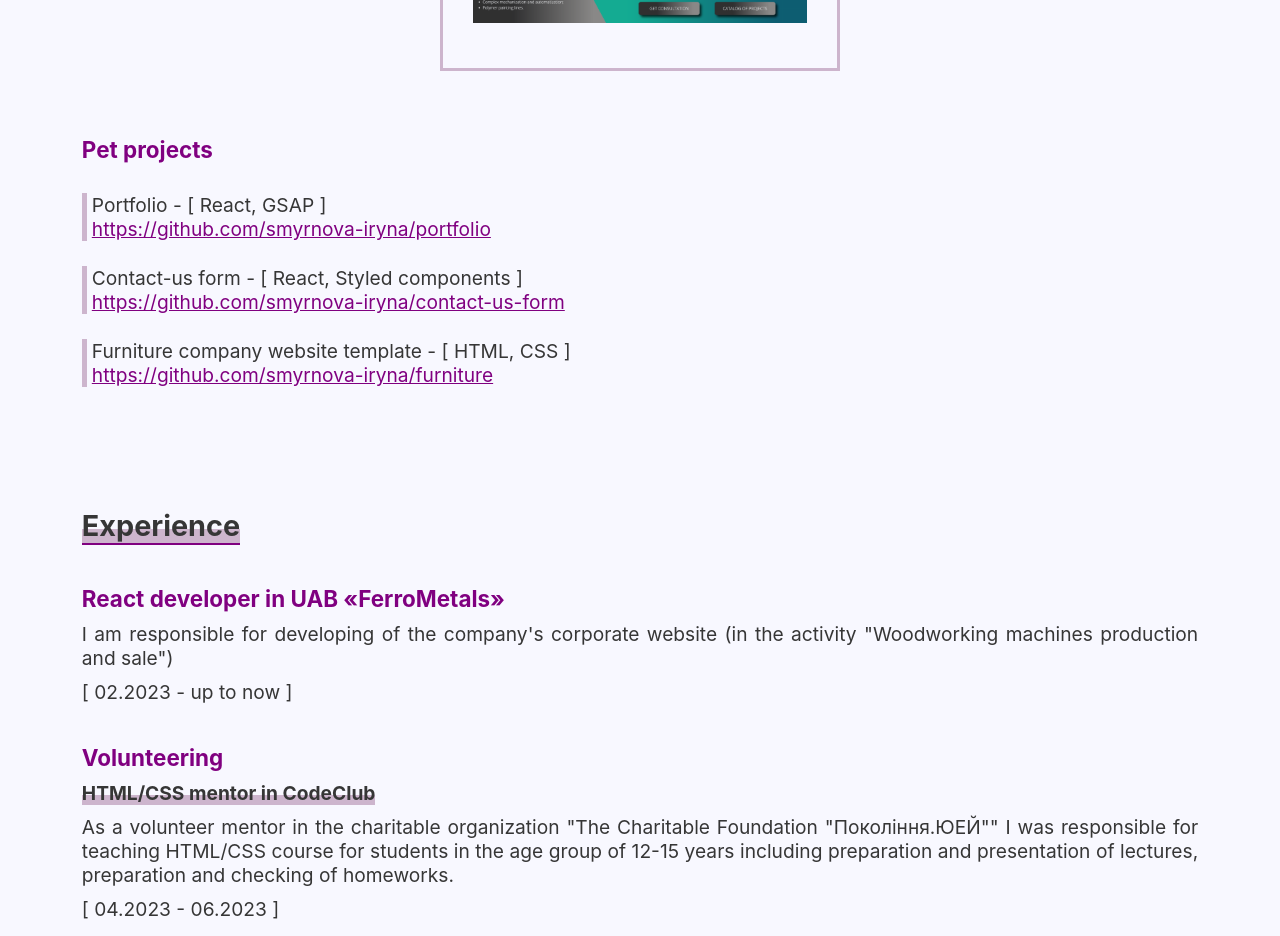
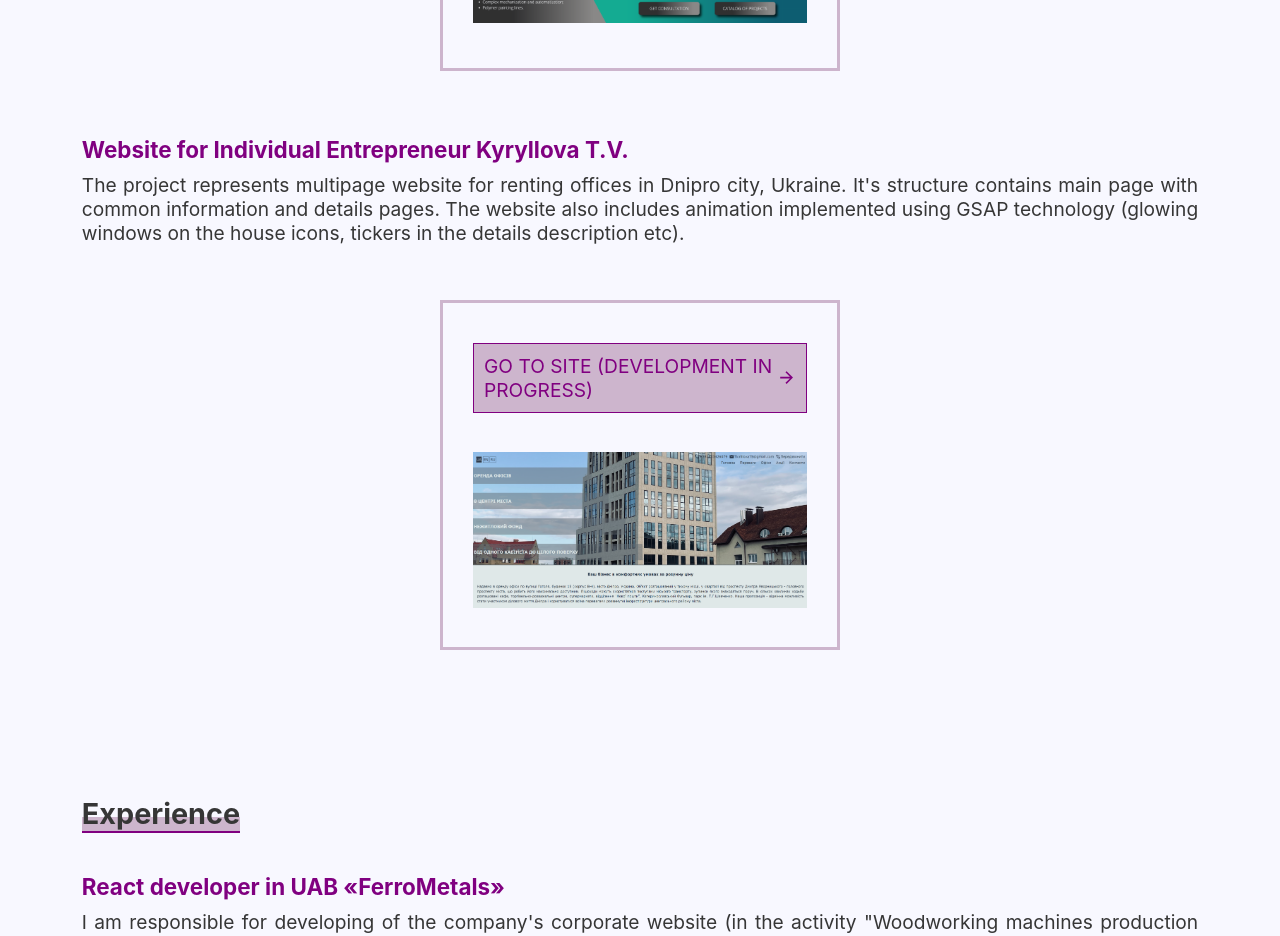
Before and after one commit to smyrnova-iryna/portfolio, a React (Create React App) app in the folder portfolio-website/: page / in a window 1280 px wide. Shown: the part 1160-2096 px from the top of the page. Built offline with nearby package versions, Linux system fonts and the light colour scheme.

Commit message:
Update info

```diff
--- a/portfolio-website/src/App.js
+++ b/portfolio-website/src/App.js
@@ -33,6 +33,10 @@ function App() {
   const [animateWebsiteLinkTo, setAnimateWebsiteLinkTo] = useState(false);
 
   const [animateWebsiteLinkFrom, setAnimateWebsiteLinkFrom] = useState(false);
+
+  const [animateSecondWebsiteLinkTo, setAnimateSecondWebsiteLinkTo] = useState(false);
+
+  const [animateSecondWebsiteLinkFrom, setAnimateSecondWebsiteLinkFrom] = useState(false);
 
   const [navVisibility, setNavVisibility] = useState("");
 
@@ -427,7 +431,7 @@ function App() {
     if (animateWebsiteLinkTo === true) {
       let ctxTo = gsap.context(() => {
 
-        gsap.to(".Project-Link",
+        gsap.to(".First-Project-Link",
         {
           duration: 1,
           scale: 1.1
@@ -440,7 +444,7 @@ function App() {
     } else if (animateWebsiteLinkFrom === true) {
       let ctxFrom = gsap.context(() => {
 
-        gsap.from(".Project-Link",
+        gsap.from(".First-Project-Link",
         {
           duration: 1,
           scale: 1.1
@@ -453,6 +457,38 @@ function App() {
     }
 
   }, [animateWebsiteLinkTo, animateWebsiteLinkFrom]);
+
+
+  useLayoutEffect(() => {
+    if (animateSecondWebsiteLinkTo === true) {
+      let ctxTo = gsap.context(() => {
+
+        gsap.to(".Second-Project-Link",
+        {
+          duration: 1,
+          scale: 1.1
+        });
+
+      }, comp);
+
+      return () => ctxTo.revert();
+
+    } else if (animateSecondWebsiteLinkFrom === true) {
+      let ctxFrom = gsap.context(() => {
+
+        gsap.from(".Second-Project-Link",
+        {
+          duration: 1,
+          scale: 1.1
+        });
+
+      }, comp);
+
+      return () => ctxFrom.revert();
+
+    }
+
+  }, [animateSecondWebsiteLinkTo, animateSecondWebsiteLinkFrom]);
 
 
 
@@ -510,14 +546,26 @@ function App() {
             <div className="Projects-Container">
               <p className="Standart-Description Portfolio-Container" id="Portfolio-Description" >{currentData.mainSection.portfolio.projects[0].description}</p>
               <div className="Project-Link-Extra-Container">
-                <a className="Project-Link" onMouseEnter={() => {setAnimateWebsiteLinkTo(true); setAnimateWebsiteLinkFrom(false)}} onMouseLeave={() => {setAnimateWebsiteLinkFrom(true); setAnimateWebsiteLinkTo(false)}} href={currentData.mainSection.portfolio.projects[0].link} target='blank'>
+                <a className="Project-Link First-Project-Link" onMouseEnter={() => {setAnimateWebsiteLinkTo(true); setAnimateWebsiteLinkFrom(false)}} onMouseLeave={() => {setAnimateWebsiteLinkFrom(true); setAnimateWebsiteLinkTo(false)}} href={currentData.mainSection.portfolio.projects[0].link} target='blank'>
                   <p className="Project-Link-Title">{currentData.mainSection.portfolio.projects[0].linkTitle} <ArrowForwardIcon className='Standart-Icon' /></p>
                   <img src={require("./data/img/ferrometals-preview-image.png")} target="blank" alt="FerroMetals website preview"></img>
                 </a>
               </div>
             </div>
           </div>
-          <div className="Standart-List-Outer-Container">
+          <div className="Standart-Block">
+            <h3 className="Standart-Subheading Portfolio-Subheading">{currentData.mainSection.portfolio.projects[1].title}</h3>
+            <div className="Projects-Container">
+              <p className="Standart-Description Portfolio-Container" id="Portfolio-Description" >{currentData.mainSection.portfolio.projects[1].description}</p>
+              <div className="Project-Link-Extra-Container">
+                <a className="Project-Link Second-Project-Link" onMouseEnter={() => {setAnimateSecondWebsiteLinkTo(true); setAnimateSecondWebsiteLinkFrom(false)}} onMouseLeave={() => {setAnimateSecondWebsiteLinkFrom(true); setAnimateSecondWebsiteLinkTo(false)}} href={currentData.mainSection.portfolio.projects[1].link} target='blank'>
+                  <p className="Project-Link-Title">{currentData.mainSection.portfolio.projects[1].linkTitle} <ArrowForwardIcon className='Standart-Icon' /></p>
+                  <img src={require("./data/img/houserent-preview-image.png")} target="blank" alt="FerroMetals website preview"></img>
+                </a>
+              </div>
+            </div>
+          </div>
+          {/* <div className="Standart-List-Outer-Container">
           <h3 className="Standart-Subheading Pet-Projects-Heading">{currentData.mainSection.portfolio.petProjects.heading}</h3>
           <ul className="Standart-List">
             {currentData.mainSection.portfolio.petProjects.projects.map((item) =>
@@ -528,7 +576,7 @@ function App() {
                       )}
           </ul>
 
-          </div>
+          </div> */}
         </article>
         <article className="Standart-Section-Container">
           <div className="Experience-anchor" id="Experience"></div>
--- a/portfolio-website/src/data/dataEn.js
+++ b/portfolio-website/src/data/dataEn.js
@@ -29,6 +29,12 @@ const dataEn = {
                     description: 'Development of UAB "Ferrometals" company`s website included formation of the website structure (header, footer, navigation panel and web pages), implementation of mechanism of instant changing language without reloading the site, implementation of callback request function and contact form. A feature of the project is work with complicated graphic design, presented in the desktop version of the site, which included in-depth work with SVG (adaptive version of the site retains the initial aspect ratios of geometric shapes and degree measures of angles even with dynamic changes in screen size).',
                     link: "https://ferrometals.netlify.app/",
                     linkTitle: "Go to site"
+                },
+                {
+                    title: "Website for Individual Entrepreneur Kyryllova T.V.",
+                    description: "The project represents multipage website for renting offices in Dnipro city, Ukraine. It's structure contains main page with common information and details pages. The website also includes animation implemented using GSAP technology (glowing windows on the house icons, tickers in the details description etc).",
+                    link: "https://smyrnova-iryna.github.io/HouseRent/",
+                    linkTitle: "Go to site (development in progress)"
                 }
             ],
             petProjects: {
--- a/portfolio-website/src/data/dataUkr.js
+++ b/portfolio-website/src/data/dataUkr.js
@@ -12,7 +12,9 @@ const dataUkr = {
         about: {
             name: "ІРИНА СМИРНОВА",
             position: "FRONTEND DEVELOPER",
-            description: `Пропоную якісну розробку сайтів, що відповідають принципам кросбраузерності та адаптивного дизайну. Верстка може бути виконана за готовим макетом або з нуля – орієнтуючись на висловлені побажання щодо дизайну та структури сайту із використанням наданих матеріалів. За необхідності сторінки сайту можуть містити елементи векторної графіки та анімації. З прикладами моїх робіт можна детальніше ознайомитись у розділі Портфоліо.`,
+            description: `Пропоную якісну розробку сайтів, що відповідають принципам кросбраузерності та адаптивного дизайну. Верстка може
+            бути виконана за готовим макетом або з нуля – орієнтуючись на висловлені побажання щодо дизайну та структури сайту із використанням
+             наданих матеріалів. За необхідності сторінки сайту можуть містити елементи векторної графіки та анімації. З прикладами моїх робіт можна детальніше ознайомитись у розділі Портфоліо.`,
             phoneNumber: "tel:+380676461393",
             phoneNumberTitle: "+38(067)646-13-93",
             location: "Львів, Україна"
@@ -22,9 +24,20 @@ const dataUkr = {
             projects: [
                 {
                     title: "Вебсайт компанії UAB «FerroMetals»",
-                    description: `Розробка вебсайту UAB "Ferrometals" включала формування структури вебсайту (оформлення хедера, футера, навігаційної панелі та вебсторінок), реалізацію механізму зміни мови вебсторінки без перезавантаження сайту, реалізацію фукціоналу запиту на зворотній дзвінок та контакт-форми. Особливістю проекту є робота з графічним оформленням, представлена у десктопній версії сайту, що передбачала поглиблену роботу з SVG (адаптивна версія сайту на вимогу замовника зберігає стартові співвідношення сторін геометричних фігур та градусну міру кутів навіть при динамічній зміні розмірів екрану). `,
+                    description: `Розробка вебсайту UAB "Ferrometals" включала формування структури вебсайту (оформлення хедера, футера,
+                        навігаційної панелі та вебсторінок), реалізацію механізму зміни мови вебсторінки без перезавантаження сайту,
+                        реалізацію фукціоналу запиту на зворотній дзвінок та контакт-форми. Особливістю проекту є робота з графічним
+                        оформленням, представлена у десктопній версії сайту, що передбачала поглиблену роботу з SVG (адаптивна версія
+                        сайту на вимогу замовника зберігає стартові співвідношення сторін геометричних фігур та градусну міру кутів
+                        навіть при динамічній зміні розмірів екрану). `,
                     link: "https://ferrometals.netlify.app/",
                     linkTitle: "Відвідати сайт"
+                },
+                {
+                    title: "Вебсайт для ФОП Кириллова Т.В.",
+                    description: "Проєкт являє собою мультисторінковий вебсайт для оренди офісів у місті Дніпро. Структура вебсайту включає головну сторінку з основною інформацією та сторінки з детальнішим описом. Вебсайт також містить елементи анімації впроваджені з використанням технології GSAP. ",
+                    link: "https://smyrnova-iryna.github.io/HouseRent/",
+                    linkTitle: "Відвідати сайт (в розробці)"
                 }
             ],
             petProjects: {
```
Also changed, not shown: portfolio-website/src/data/img/houserent-preview-image.png (added).
